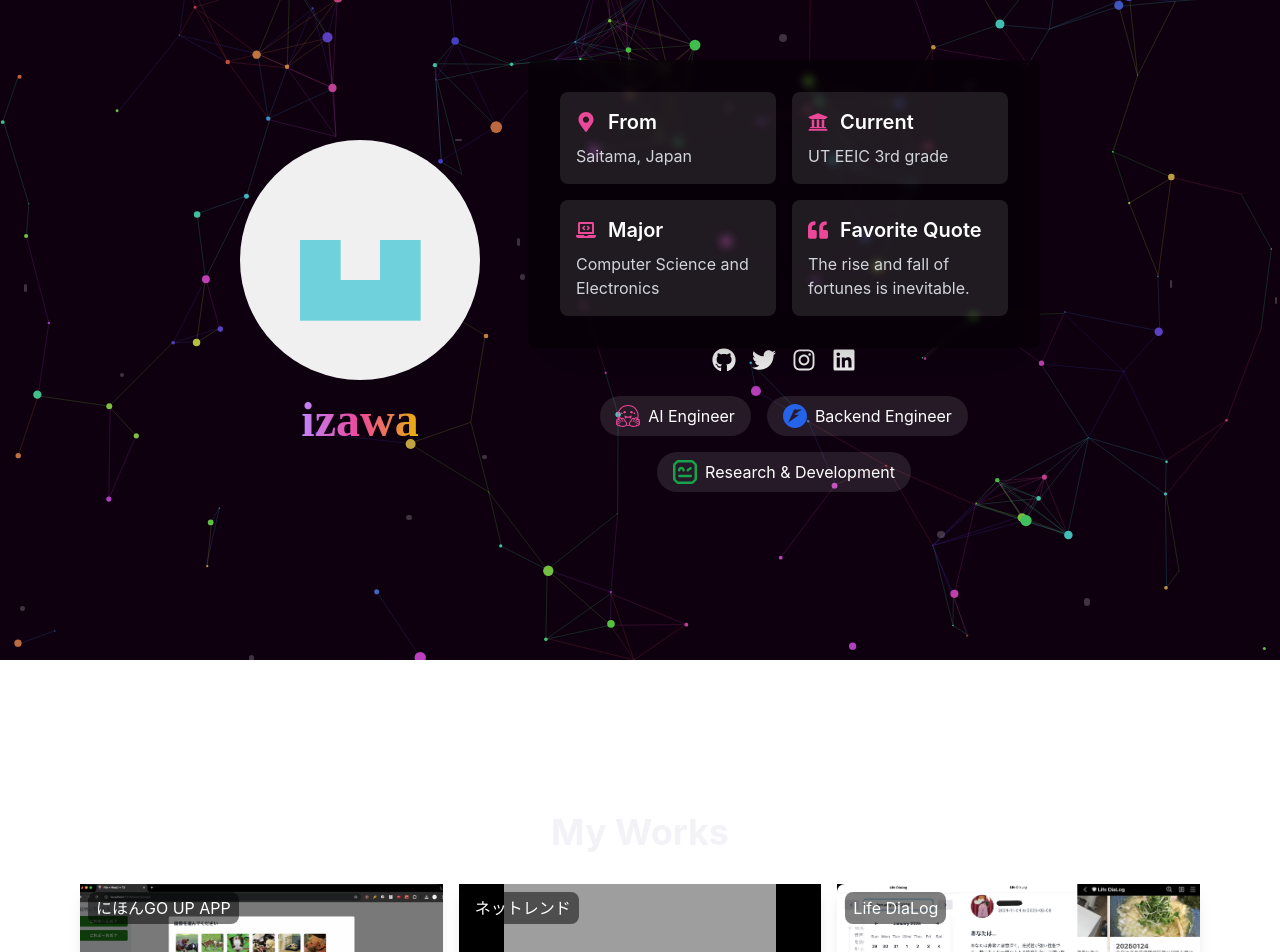
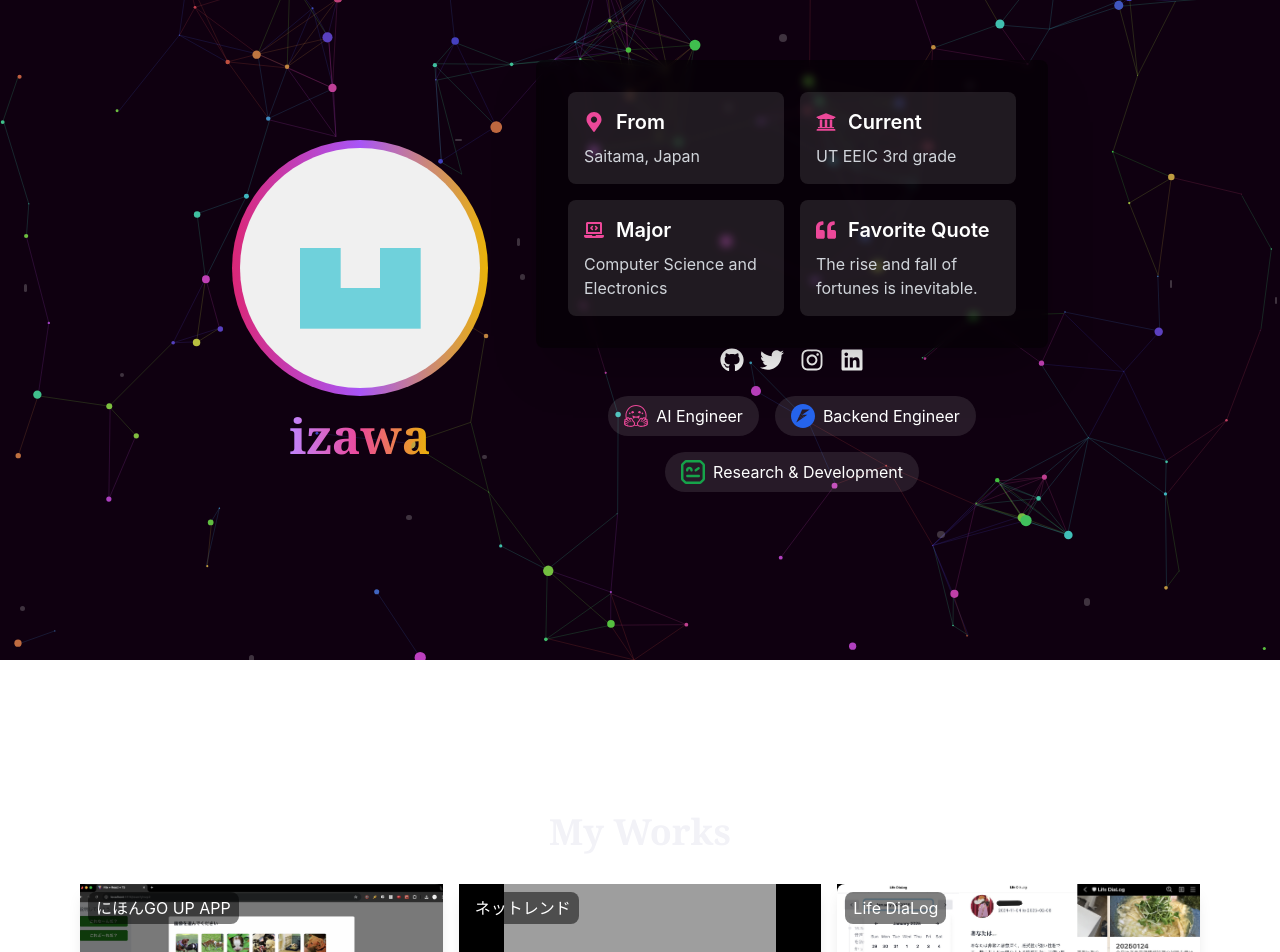
Before and after one commit to Omusubi0123/portfolio, a React (Vite) app: page / in a window 1280 px wide. Shown: the part 140-1092 px from the top of the page. Built offline with nearby package versions, Linux system fonts and the light colour scheme; grey boxes are pictures that could not be loaded.

Commit message:
feat: セクションのフォント変更

```diff
--- a/src/components/About/ProfileImage.tsx
+++ b/src/components/About/ProfileImage.tsx
@@ -8,7 +8,8 @@ const ProfileImage: React.FC = () => (
     transition={{ duration: 0.5 }}
     className="relative group flex flex-col items-center mt-20"
   >
-    <div className="absolute -inset-0.5 rounded-full opacity-100 group-hover:opacity-200 transition duration-1000 group-hover:duration-200 animate-tilt"></div>
+    {/* 背景色と枠線用の div */}
+    <div className="relative p-2 rounded-full bg-gradient-to-r from-pink-600 via-purple-500 to-yellow-500">
       <a
         href="https://github.com/Omusubi0123"
         target="_blank"
@@ -18,12 +19,13 @@ const ProfileImage: React.FC = () => (
         <img
           src="/icon.png"
           alt="Icon"
-        className="w-40 h-40 md:w-60 md:h-60 rounded-full"
+          className="w-40 h-40 md:w-60 md:h-60 rounded-full bg-white"
         />
       </a>
+    </div>
     <motion.h1
       className="text-4xl md:text-5xl font-bold mt-4 bg-clip-text text-transparent bg-gradient-to-r from-purple-400 via-pink-500 to-yellow-500"
-      style={{ fontFamily: "'Caveat', cursive" }}
+      style={{ fontFamily: "Georgia, 'Caveat', cursive" }}
       initial={{ opacity: 0, y: -20 }}
       animate={{ opacity: 1, y: 0 }}
       transition={{ duration: 0.5 }}
--- a/src/components/Section.tsx
+++ b/src/components/Section.tsx
@@ -17,7 +17,7 @@ export default function Section({ id, title, className, width, height, children
       style={{ width: width || '100%', height: height || 'auto', minHeight: '100vh' }}
     >
       <div className="bg-white/2 p-2 rounded-lg">
-        <h2 className="text-4xl font-bold text-center mb-8 ios-white">{title}</h2>
+        <h2 className="text-4xl font-bold text-center mb-8 ios-white" style={{ fontFamily: "Georgia, 'Caveat', cursive" }}>{title}</h2>
         <div className="w-full max-w-7xl text-white">{children}</div>
       </div>
     </section>
```
Lines whose indentation alone changed are shown as unchanged.
